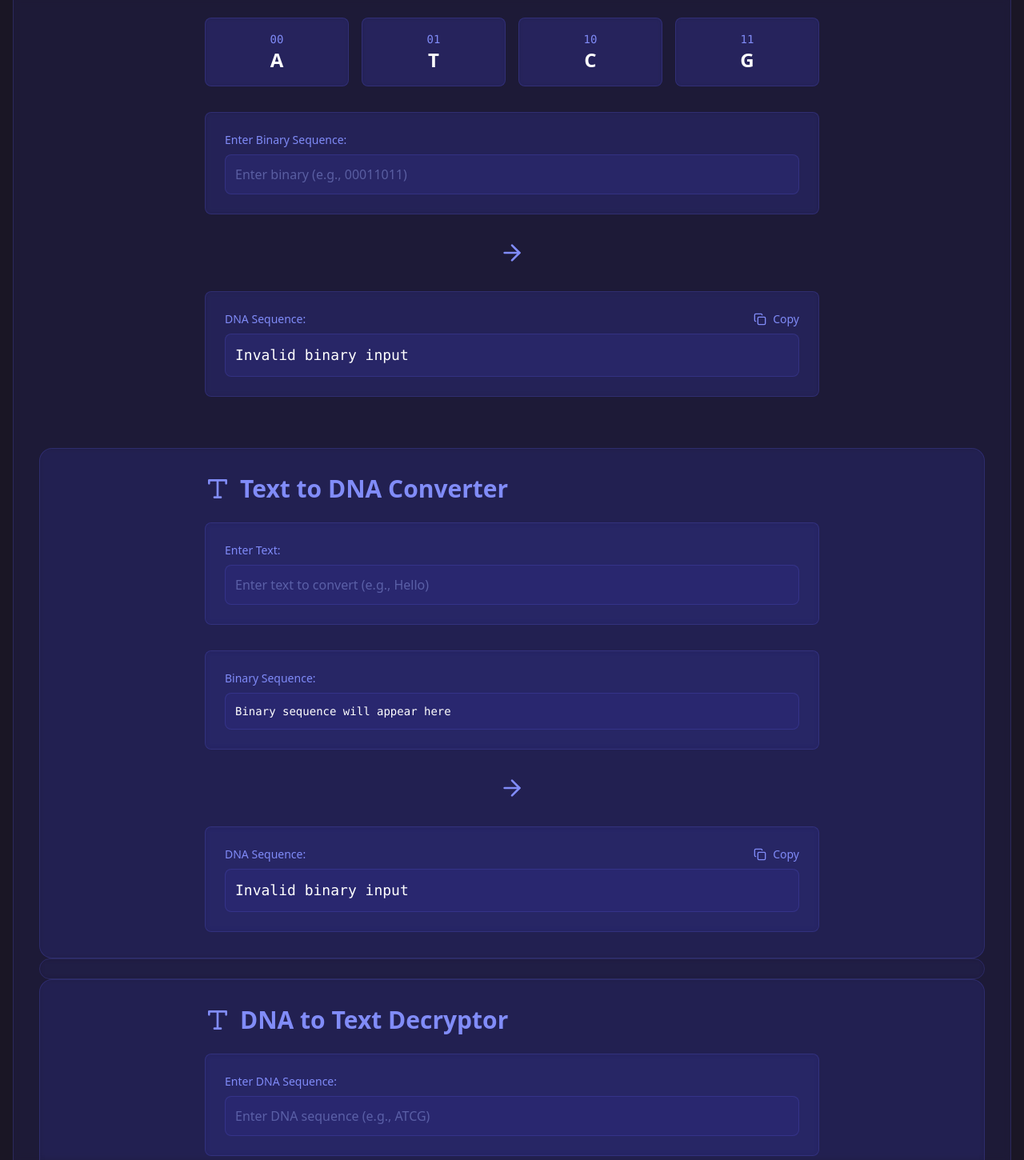
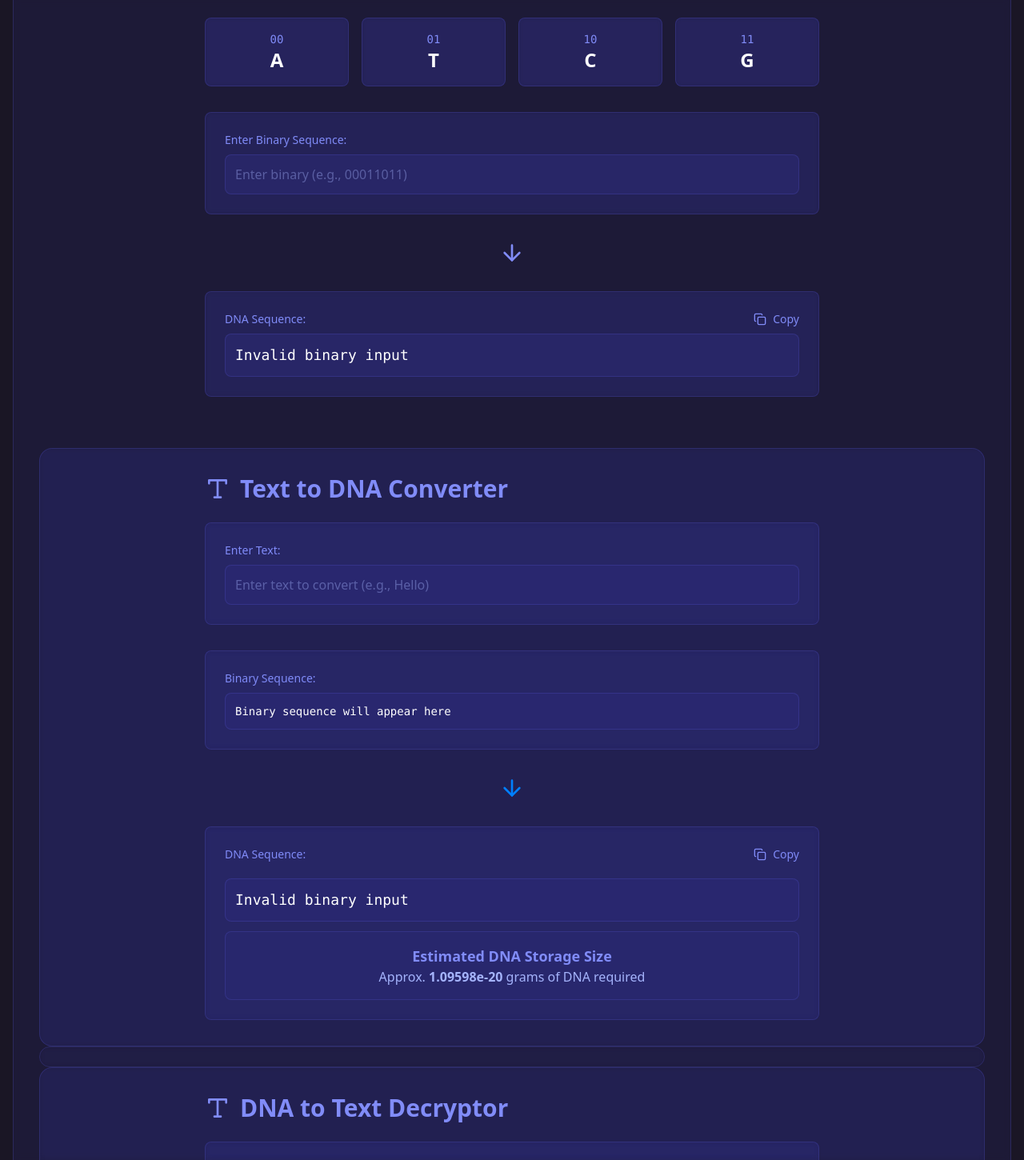
Before and after one commit to Mish7811/DNAcrypt, a React (Vite) app: page / in a window 1280 px wide. Shown: the part 742-2192 px from the top of the page at 80% size. Built offline with nearby package versions, Linux system fonts and the light colour scheme.

Commit message:
Add files via upload

```diff
--- a/src/components/BinaryToDNA.tsx
+++ b/src/components/BinaryToDNA.tsx
@@ -1,5 +1,5 @@
 import React from 'react';
-import { Binary, ArrowRight, Copy, CheckCircle2 } from 'lucide-react';
+import { Binary, ArrowDown, Copy, CheckCircle2 } from 'lucide-react';
 import { useCopyToClipboard } from '../hooks/useCopyToClipboard';
 import { convertToDNA } from '../utils/dnaConverter';
 
@@ -47,7 +47,7 @@ export function BinaryToDNA({ binaryInput, onBinaryInputChange }: BinaryToDNAPro
       </div>
 
       <div className="flex justify-center mb-8">
-        <ArrowRight className="w-8 h-8 text-indigo-400" />
+        <ArrowDown className="w-8 h-8 text-indigo-400" />
       </div>
 
       <div className="bg-indigo-900/30 rounded-lg backdrop-blur-sm border border-indigo-500/20 p-6">
--- a/src/components/TextToDNA.tsx
+++ b/src/components/TextToDNA.tsx
@@ -1,7 +1,8 @@
 import React from 'react';
-import { Type, ArrowRight, Copy, CheckCircle2 } from 'lucide-react';
+import { Type, ArrowDown, Copy, CheckCircle2 } from 'lucide-react';
 import { useCopyToClipboard } from '../hooks/useCopyToClipboard';
 import { textToBinary, convertToDNA } from '../utils/dnaConverter';
+import { DnaStorageSize } from './DnaStorageSize';
 
 interface TextToDNAProps {
   textInput: string;
@@ -45,7 +46,7 @@ export function TextToDNA({ textInput, onTextInputChange }: TextToDNAProps) {
       </div>
 
       <div className="flex justify-center mb-8">
-        <ArrowRight className="w-8 h-8 text-indigo-400" />
+        <ArrowDown className="w-8 h-8 text-[#0080ff]" />
       </div>
 
       <div className="bg-indigo-900/30 rounded-lg backdrop-blur-sm border border-indigo-500/20 p-6">
@@ -65,9 +66,10 @@ export function TextToDNA({ textInput, onTextInputChange }: TextToDNAProps) {
             {copied ? 'Copied!' : 'Copy'}
           </button>
         </div>
-        <div className="p-3 bg-indigo-900/40 rounded-lg font-mono text-lg border border-indigo-500/20 break-all">
+        <div className="p-3 mt-5 mb-3 bg-indigo-900/40 rounded-lg font-mono text-lg border border-indigo-500/20 break-all">
           {textDNA || 'DNA sequence will appear here'}
         </div>
+        <DnaStorageSize dnaSequence={textDNA} />
       </div>
     </div>
   );
```
Also changed, not shown: src/components/DNAToText.tsx (line endings or trailing spaces).
